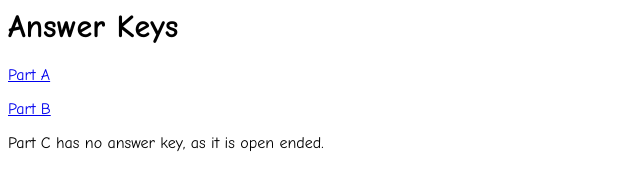
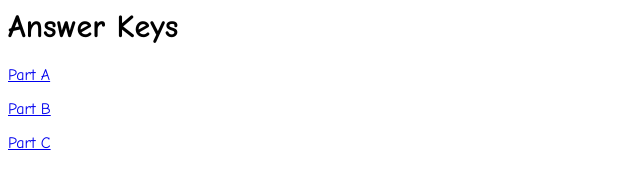
Before and after one commit to Code-UBlog/Da-VInci, a plain HTML site: page key/index.html in a window 1280 px wide. Shown: the whole page, without its empty margins (0-640 px from the left). Drawn offline with Linux system fonts and the light colour scheme.

Commit message:
Added key for part C
see above.

```diff
--- a/key/index.html
+++ b/key/index.html
@@ -10,6 +10,6 @@
 		<p>
 			<a href="./key/Part B"><span style="font-family: &quot;comic sans ms&quot;, cursive;">Part B</span></a></p>
 		<p>
-			<span style="font-family: &quot;comic sans ms&quot;, cursive;">Part C has no answer key, as it is open ended.</span></p>
+			<a href="./Part%20C.txt"><span style="font-family: &quot;comic sans ms&quot;, cursive;">Part C</span></a></p>
 	</body>
 </html>
```
Also changed, not shown: key/Part C.txt (added).
